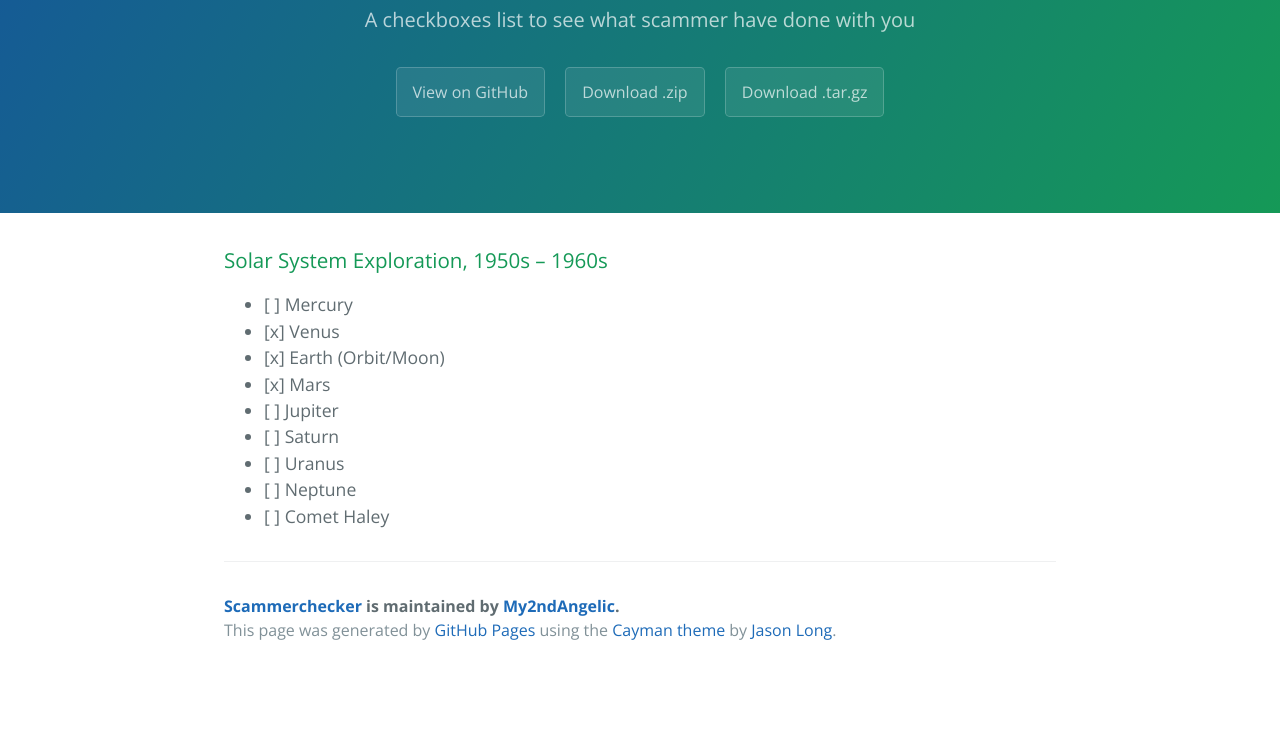
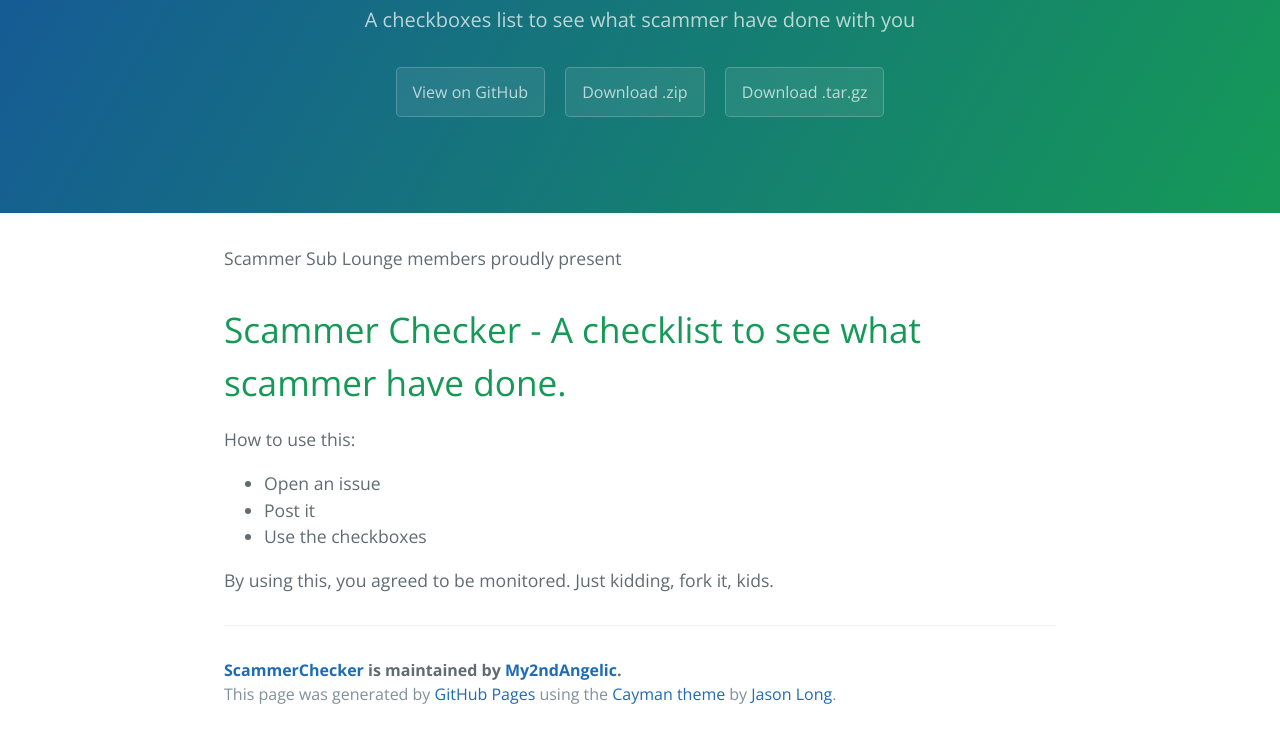
Before and after one commit to My2ndAngelic/ScammerChecker, a plain HTML site: page index.html in a window 1280 px wide. Shown: the part 170-908 px from the top of the page. Before the commit the page ends 844 px from the top, so only its background shows below. Drawn offline with nearby package versions, Linux system fonts and the light colour scheme.

Commit message:
Create gh-pages branch via GitHub

```diff
--- a/index.html
+++ b/index.html
@@ -2,7 +2,7 @@
 <html lang="en-us">
   <head>
     <meta charset="UTF-8">
-    <title>Scammerchecker by My2ndAngelic</title>
+    <title>ScammerChecker by My2ndAngelic</title>
     <meta name="viewport" content="width=device-width, initial-scale=1">
     <link rel="stylesheet" type="text/css" href="stylesheets/normalize.css" media="screen">
     <link href='https://fonts.googleapis.com/css?family=Open+Sans:400,700' rel='stylesheet' type='text/css'>
@@ -11,7 +11,7 @@
   </head>
   <body>
     <section class="page-header">
-      <h1 class="project-name">Scammerchecker</h1>
+      <h1 class="project-name">ScammerChecker</h1>
       <h2 class="project-tagline">A checkboxes list to see what scammer have done with you</h2>
       <a href="https://github.com/My2ndAngelic/ScammerChecker" class="btn">View on GitHub</a>
       <a href="https://github.com/My2ndAngelic/ScammerChecker/zipball/master" class="btn">Download .zip</a>
@@ -19,23 +19,23 @@
     </section>
 
     <section class="main-content">
-      <h3>
-<a id="solar-system-exploration-1950s--1960s" class="anchor" href="#solar-system-exploration-1950s--1960s" aria-hidden="true"><span aria-hidden="true" class="octicon octicon-link"></span></a>Solar System Exploration, 1950s – 1960s</h3>
+      <p>Scammer Sub Lounge members proudly present</p>
+
+<h1>
+<a id="scammer-checker---a-checklist-to-see-what-scammer-have-done" class="anchor" href="#scammer-checker---a-checklist-to-see-what-scammer-have-done" aria-hidden="true"><span aria-hidden="true" class="octicon octicon-link"></span></a>Scammer Checker - A checklist to see what scammer have done.</h1>
+
+<p>How to use this:</p>
 
 <ul>
-<li>[ ] Mercury</li>
-<li>[x] Venus</li>
-<li>[x] Earth (Orbit/Moon)</li>
-<li>[x] Mars</li>
-<li>[ ] Jupiter</li>
-<li>[ ] Saturn</li>
-<li>[ ] Uranus</li>
-<li>[ ] Neptune</li>
-<li>[ ] Comet Haley</li>
+<li>Open an issue</li>
+<li>Post it</li>
+<li>Use the checkboxes</li>
 </ul>
 
+<p>By using this, you agreed to be monitored. Just kidding, fork it, kids.</p>
+
       <footer class="site-footer">
-        <span class="site-footer-owner"><a href="https://github.com/My2ndAngelic/ScammerChecker">Scammerchecker</a> is maintained by <a href="https://github.com/My2ndAngelic">My2ndAngelic</a>.</span>
+        <span class="site-footer-owner"><a href="https://github.com/My2ndAngelic/ScammerChecker">ScammerChecker</a> is maintained by <a href="https://github.com/My2ndAngelic">My2ndAngelic</a>.</span>
 
         <span class="site-footer-credits">This page was generated by <a href="https://pages.github.com">GitHub Pages</a> using the <a href="https://github.com/jasonlong/cayman-theme">Cayman theme</a> by <a href="https://twitter.com/jasonlong">Jason Long</a>.</span>
       </footer>
--- a/params.json
+++ b/params.json
@@ -1,6 +1,6 @@
 {
-  "name": "Scammerchecker",
+  "name": "ScammerChecker",
   "tagline": "A checkboxes list to see what scammer have done with you",
-  "body": "### Solar System Exploration, 1950s – 1960s\r\n\r\n- [ ] Mercury\r\n- [x] Venus\r\n- [x] Earth (Orbit/Moon)\r\n- [x] Mars\r\n- [ ] Jupiter\r\n- [ ] Saturn\r\n- [ ] Uranus\r\n- [ ] Neptune\r\n- [ ] Comet Haley\r\n",
+  "body": "Scammer Sub Lounge members proudly present\r\n\r\n# Scammer Checker - A checklist to see what scammer have done.\r\n\r\nHow to use this:\r\n\r\n- Open an issue\r\n- Post it\r\n- Use the checkboxes\r\n\r\nBy using this, you agreed to be monitored. Just kidding, fork it, kids.\r\n",
   "note": "Don't delete this file! It's used internally to help with page regeneration."
 }
```
